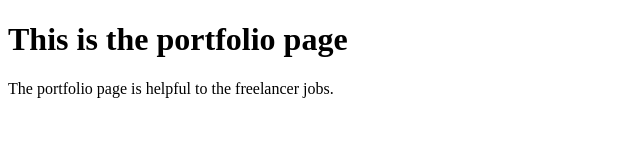
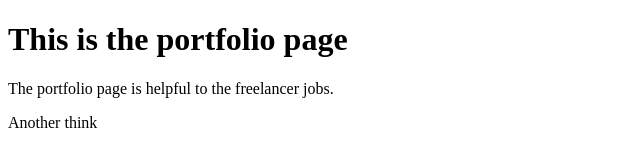
Before and after one commit to Norbert-Code/portfolio-page, a plain HTML site: page index.html in a window 1280 px wide. Shown: the whole page, without its empty margins (0-640 px from the left). Drawn offline with Linux system fonts and the light colour scheme.

Commit message:
new paragraph

```diff
--- a/index.html
+++ b/index.html
@@ -8,5 +8,6 @@
 <body>
     <h1>This is the portfolio page</h1>
     <p>The portfolio page is helpful to the freelancer jobs. </p>
+    <p>Another think</p>
 </body>
 </html>
```
